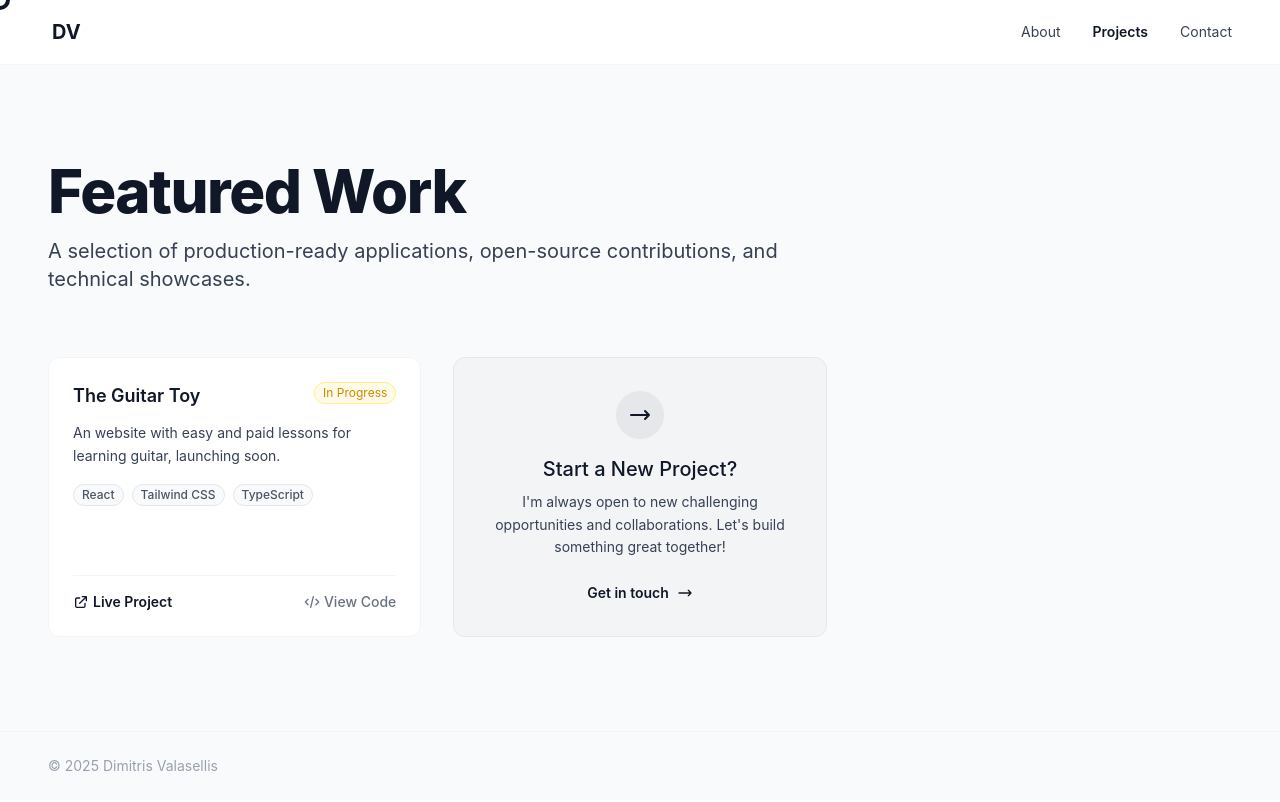
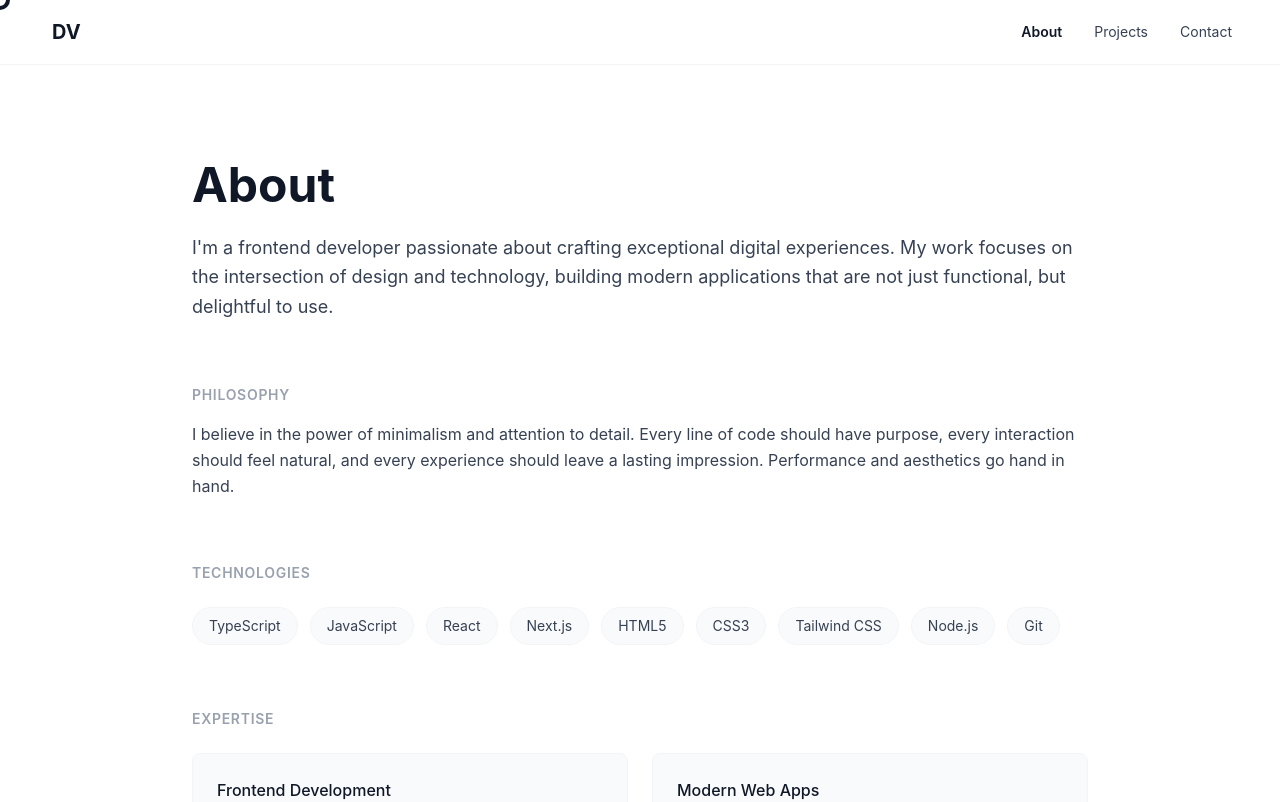
Before and after one commit to valasellis/portfolio, a Next.js app: page /projects in a window 1280 px wide. Shown: the top 802 px of the page. Built offline with nearby package versions, Linux system fonts and the light colour scheme.

Commit message:
Update projects.tsx

```diff
--- a/src/pages/projects.tsx
+++ b/src/pages/projects.tsx
@@ -1,194 +1,9 @@
-import { useEffect, useState, useMemo } from "react";
-import Link from "next/link"; // Required for Next.js internal navigation
+import { useEffect, useState } from "react";
+import Link from "next/link";
+import Head from "next/head";
 import CustomCursor from "@/components/CustomCursor";
-import Head from "next/head";
 
-// The project data structure is enhanced to clearly separate the live link from the code repository link.
-interface Project {
-  id: number;
-  title: string;
-  description: string;
-  tech: string[];
-  status: "Completed" | "In Progress" | "Archived" | "Get in touch"; // Stricter status types
-  liveLink: string; // Link to the live demo/website
-  codeLink: string; // Link to the source code repository (e.g., GitHub)
-}
-
-interface ProjectCardProps {
-  project: Project;
-}
-
-// ----------------------------------------------------------------------
-// 2. ProjectCard Component Definition
-// ----------------------------------------------------------------------
-
-const ProjectCard = ({ project }: ProjectCardProps) => {
-  const isCTACard = project.id === 99;
-
-  // CTA Card (Contact/More Projects) - MONOCHROME ACCENT
-  if (isCTACard) {
-    return (
-      <Link // CONVERTED FROM <a> to <Link>
-        href={project.liveLink} // Using liveLink for the contact path, which is "#contact"
-        onClick={(e) => {
-          // Manual smooth scroll for anchor links using Next.js Link
-          if (project.liveLink.startsWith("#")) {
-            const targetElement = document.getElementById(
-              project.liveLink.substring(1)
-            );
-            if (targetElement) {
-              e.preventDefault();
-              targetElement.scrollIntoView({ behavior: "smooth" });
-            }
-          }
-        }}
-        // Monochromatic card styling (light gray/white)
-        className="project-card group relative bg-gray-100 border border-gray-200 rounded-xl p-6 flex flex-col justify-center items-center text-center transition duration-300 hover:border-gray-300 hover:shadow-2xl hover:shadow-gray-200/70 min-h-[280px]"
-        aria-label={`Go to ${project.title}`}
-      >
-        <div className="inline-flex items-center justify-center w-12 h-12 bg-gray-200 rounded-full mb-4 group-hover:bg-gray-300 transition-colors">
-          {/* Arrow Right Icon */}
-          <svg
-            className="w-6 h-6 text-gray-900"
-            fill="none"
-            viewBox="0 0 24 24"
-            stroke="currentColor"
-          >
-            <path
-              strokeLinecap="round"
-              strokeLinejoin="round"
-              strokeWidth={2}
-              d="M17 8l4 4m0 0l-4 4m4-4H3"
-            />
-          </svg>
-        </div>
-        {/* Black/Dark Gray text */}
-        <h3 className="text-xl font-medium text-gray-900 mb-2">
-          {project.title}
-        </h3>
-        {/* Darker gray body text */}
-        <p className="text-sm text-gray-700 mb-4 leading-relaxed">
-          {project.description}
-        </p>
-        {/* Black link text */}
-        <span className="inline-flex items-center text-sm font-semibold text-gray-900 mt-2 transition-all duration-200 group-hover:translate-x-1">
-          {project.status}
-          {/* Arrow Right Icon */}
-          <svg
-            className="ml-2 w-4 h-4"
-            fill="none"
-            viewBox="0 0 24 24"
-            stroke="currentColor"
-          >
-            <path
-              strokeLinecap="round"
-              strokeLinejoin="round"
-              strokeWidth={2}
-              d="M17 8l4 4m0 0l-4 4m4-4H3"
-            />
-          </svg>
-        </span>
-      </Link>
-    );
-  }
-
-  // Default project card rendering
-  return (
-    <div className="project-card group relative bg-white border border-gray-100 rounded-xl p-6 flex flex-col justify-between transition duration-300 hover:border-gray-200 hover:shadow-2xl hover:shadow-gray-200/50 min-h-[280px]">
-      <div>
-        <div className="flex items-start justify-between mb-3">
-          <h3 className="text-lg font-semibold text-gray-900 group-hover:text-gray-700 transition-colors">
-            {project.title}
-          </h3>
-          <span
-            className={`text-xs px-2 py-0.5 rounded-full whitespace-nowrap border ${
-              project.status === "Completed"
-                ? "bg-green-50 text-green-600 border-green-200"
-                : project.status === "In Progress"
-                ? "bg-yellow-50 text-yellow-600 border-yellow-200"
-                : "bg-gray-50 text-gray-500 border-gray-200"
-            }`}
-          >
-            {project.status}
-          </span>
-        </div>
-
-        {/* Darker body text */}
-        <p className="text-sm text-gray-700 mb-4 leading-relaxed line-clamp-3">
-          {project.description}
-        </p>
-
-        <div className="flex flex-wrap gap-2 mb-4">
-          {project.tech.map((tech, i) => (
-            <span
-              key={i}
-              className="text-xs font-medium px-2 py-0.5 bg-gray-50 text-gray-600 rounded-full border border-gray-200"
-            >
-              {tech}
-            </span>
-          ))}
-        </div>
-      </div>
-
-      {/* Action Links: Live and Code - Monochrome Link color */}
-      <div className="flex justify-between items-center border-t border-gray-100 pt-4 mt-2">
-        <Link // External Link - Black accent
-          href={project.liveLink}
-          rel="noopener noreferrer"
-          className="flex items-center text-sm font-semibold text-gray-900 hover:text-gray-700 transition-colors"
-          aria-label={`View live demo of ${project.title}`}
-        >
-          {/* External Link Icon */}
-          <svg
-            className="mr-1 w-4 h-4"
-            fill="none"
-            viewBox="0 0 24 24"
-            stroke="currentColor"
-          >
-            <path
-              strokeLinecap="round"
-              strokeLinejoin="round"
-              strokeWidth={2}
-              d="M10 6H6a2 2 0 00-2 2v10a2 2 0 002 2h10a2 2 0 002-2v-4M14 4h6m0 0v6m0-6L10 14"
-            />
-          </svg>
-          Live Project
-        </Link>
-
-        {project.codeLink && (
-          <Link // External Link
-            href={project.codeLink}
-            rel="noopener noreferrer"
-            className="flex items-center text-sm font-medium text-gray-500 hover:text-gray-700 transition-colors"
-            aria-label={`View source code for ${project.title}`}
-          >
-            {/* Code Icon */}
-            <svg
-              className="mr-1 w-4 h-4"
-              fill="none"
-              viewBox="0 0 24 24"
-              stroke="currentColor"
-            >
-              <path
-                strokeLinecap="round"
-                strokeLinejoin="round"
-                strokeWidth={2}
-                d="M10 20l4-16m4 4l4 4-4 4M6 16l-4-4 4-4"
-              />
-            </svg>
-            View Code
-          </Link>
-        )}
-      </div>
-    </div>
-  );
-};
-
-// ----------------------------------------------------------------------
-// 3. Main App Component
-// ----------------------------------------------------------------------
-
-const App: React.FC = () => {
+function AboutPage() {
   const [mounted, setMounted] = useState(false);
   const [isMenuOpen, setIsMenuOpen] = useState(false); // Menu State
 
@@ -203,74 +18,92 @@ const App: React.FC = () => {
     }
   };
 
-  // Mock Project Data - REDUCED TO ONLY ONE PROJECT
-  const projects: Project[] = useMemo(
-    () => [
-      {
-        id: 1,
-        title: "The Guitar Toy",
-        description:
-          "An website with easy and paid lessons for learning guitar, launching soon.",
-        tech: ["React", "Tailwind CSS", "TypeScript"],
-        status: "In Progress",
-        liveLink: "/projects",
-        codeLink: "/projects",
-      },
-    ],
-    []
-  );
+  const techStack = [
+    "TypeScript",
+    "JavaScript",
+    "React",
+    "Next.js",
+    "HTML5",
+    "CSS3",
+    "Tailwind CSS",
+    "Node.js",
+    "Git",
+  ];
 
-  // CTA Card remains separate for its unique styling
-  const comingSoonCard: Project = {
-    id: 99,
-    title: "Start a New Project?",
-    description:
-      "I'm always open to new challenging opportunities and collaborations. Let's build something great together!",
-    tech: [],
-    status: "Get in touch",
-    liveLink: "/contact",
-    codeLink: "", // No code link for CTA
-  };
-
-  const allCards: Project[] = [...projects, comingSoonCard];
+  const expertise = [
+    {
+      title: "Frontend Development",
+      desc: "Building responsive, interactive user interfaces",
+    },
+    {
+      title: "Modern Web Apps",
+      desc: "Creating fast, SEO-friendly applications with Next.js",
+    },
+    {
+      title: "UI Implementation",
+      desc: "Translating designs into pixel-perfect code",
+    },
+    {
+      title: "Performance",
+      desc: "Optimizing for speed and smooth user experience",
+    },
+  ];
 
   return (
     <>
       <CustomCursor />
       <Head>
-        <title>Projects - Dimitris Valasellis</title>
+        <title>About - Dimitris Valasellis</title>
+        <meta
+          name="description"
+          content="Frontend Developer passionate about creating exceptional web experiences"
+        />
       </Head>
 
-      {/* Global Styles and Animations */}
-      <style>{`
+      {/* Global Styles for animations and hamburger menu - Kept for file completeness */}
+      <style jsx global>{`
         * {
-          font-family: 'Inter', -apple-system, BlinkMacSystemFont, sans-serif;
+          font-family: "Inter", -apple-system, BlinkMacSystemFont, sans-serif;
         }
 
         @keyframes fadeIn {
-          from { opacity: 0; transform: translateY(20px); }
-          to { opacity: 1; transform: translateY(0); }
+          from {
+            opacity: 0;
+            transform: translateY(10px);
+          }
+          to {
+            opacity: 1;
+            transform: translateY(0);
+          }
         }
 
         .fade-in {
           animation: fadeIn 0.6s cubic-bezier(0.16, 1, 0.3, 1) forwards;
         }
 
-        .stagger-1 { animation-delay: 0.1s; opacity: 0; }
-        .stagger-2 { animation-delay: 0.2s; opacity: 0; }
-
-        .project-card {
-          transition: all 0.3s cubic-bezier(0.16, 1, 0.3, 1);
+        .stagger-1 {
+          animation-delay: 0.1s;
+          opacity: 0;
+        }
+        .stagger-2 {
+          animation-delay: 0.2s;
+          opacity: 0;
+        }
+        .stagger-3 {
+          animation-delay: 0.3s;
+          opacity: 0;
+        }
+        .stagger-4 {
+          animation-delay: 0.4s;
+          opacity: 0;
         }
 
-        .project-card:hover {
-          transform: translateY(-4px);
-        }
-
+        /* Custom utility for the bar transition, applied to each span in the menu button */
         .hamburger-bar {
           transition: transform 0.3s ease, opacity 0.3s ease;
         }
 
+        /* Menu open state transformations */
         .menu-open .bar-top {
           transform: translateY(7px) rotate(45deg);
         }
@@ -282,8 +115,7 @@ const App: React.FC = () => {
         }
       `}</style>
 
-      {/* Main Container - bg-gray-50 for a clean white/gray background */}
-      <div className="min-h-screen bg-gray-50 flex flex-col">
+      <div className="min-h-screen bg-white flex flex-col">
         {/* Header - Monochrome styling */}
         <header className="sticky top-0 w-full z-50 bg-white/90 backdrop-blur-sm border-b border-gray-100">
           <div className="max-w-7xl mx-auto px-6 md:px-12 h-16 flex items-center justify-between">
@@ -295,19 +127,19 @@ const App: React.FC = () => {
               DV
             </Link>
 
-            {/* Desktop Navigation - Active Link uses bolder text, others use darker gray */}
+            {/* Desktop Navigation - Active Link uses bolder text */}
             <nav className="hidden md:flex items-center gap-8">
               <Link
                 href="/about"
                 onClick={handleLinkClick}
-                className="text-sm text-gray-700 hover:text-gray-900 transition-colors duration-200"
+                className="text-sm text-gray-900 font-semibold transition-colors duration-200"
               >
                 About
               </Link>
               <Link
                 href="/projects"
                 onClick={handleLinkClick}
-                className="text-sm text-gray-900 font-semibold transition-colors duration-200"
+                className="text-sm text-gray-700 hover:text-gray-900 transition-colors duration-200"
               >
                 Projects
               </Link>
@@ -320,7 +152,7 @@ const App: React.FC = () => {
               </Link>
             </nav>
 
-            {/* Hamburger Button (Mobile) - No change here */}
+            {/* Hamburger Button (Mobile) */}
             <button
               className={`md:hidden p-2 relative z-50 ${
                 isMenuOpen ? "menu-open" : ""
@@ -370,36 +202,115 @@ const App: React.FC = () => {
           </nav>
         </header>
 
-        {/* Main Content - Darker body text */}
-        <main id="projects" className="flex-1 pt-24 pb-16 px-6 md:px-12">
-          <div className="max-w-7xl mx-auto">
-            <div className={`${mounted ? "" : "opacity-0"}`}>
-              {/* Header */}
+        {/* Main Content - Improved Typography (bolder heading, darker body text) */}
+        <main className="flex-1 pt-24 pb-16 px-6 md:px-12">
+          <div className="max-w-4xl mx-auto">
+            <div className={`space-y-16 ${mounted ? "" : "opacity-0"}`}>
+              {/* Intro */}
               <section
-                className={`mb-16 max-w-3xl ${
-                  mounted ? "fade-in stagger-1" : "opacity-0"
-                }`}
+                className={`${mounted ? "fade-in stagger-1" : "opacity-0"}`}
               >
-                <h1 className="text-4xl md:text-6xl font-extrabold text-gray-900 mb-4 tracking-tight">
-                  Featured Work
+                {/* Bolder heading */}
+                <h1 className="text-4xl md:text-5xl font-bold text-gray-900 mb-6">
+                  About
                 </h1>
                 {/* Darker body text */}
-                <p className="text-xl text-gray-700">
-                  A selection of production-ready applications, open-source
-                  contributions, and technical showcases.
+                <p className="text-lg text-gray-700 leading-relaxed">
+                  I&apos;m a frontend developer passionate about crafting
+                  exceptional digital experiences. My work focuses on the
+                  intersection of design and technology, building modern
+                  applications that are not just functional, but delightful to
+                  use.
                 </p>
               </section>
 
-              {/* Projects Grid */}
-              <div
-                className={`grid grid-cols-1 md:grid-cols-2 lg:grid-cols-3 gap-8 ${
-                  mounted ? "fade-in stagger-2" : "opacity-0"
-                }`}
+              {/* Philosophy */}
+              <section
+                className={`${mounted ? "fade-in stagger-2" : "opacity-0"}`}
               >
-                {allCards.map((project: Project) => (
-                  <ProjectCard key={project.id} project={project} />
-                ))}
-              </div>
+                {/* Secondary color is gray-400 */}
+                <h2 className="text-sm font-semibold text-gray-400 uppercase tracking-wider mb-4">
+                  Philosophy
+                </h2>
+                {/* Darker body text */}
+                <p className="text-gray-700 leading-relaxed">
+                  I believe in the power of minimalism and attention to detail.
+                  Every line of code should have purpose, every interaction
+                  should feel natural, and every experience should leave a
+                  lasting impression. Performance and aesthetics go hand in
+                  hand.
+                </p>
+              </section>
+
+              {/* Tech Stack */}
+              <section
+                className={`${mounted ? "fade-in stagger-3" : "opacity-0"}`}
+              >
+                <h2 className="text-sm font-semibold text-gray-400 uppercase tracking-wider mb-6">
+                  Technologies
+                </h2>
+                <div className="flex flex-wrap gap-3">
+                  {techStack.map((tech, i) => (
+                    <span
+                      key={i}
+                      className="px-4 py-2 bg-gray-50 text-gray-700 text-sm rounded-full border border-gray-100 hover:border-gray-200 transition-all duration-200"
+                    >
+                      {tech}
+                    </span>
+                  ))}
+                </div>
+              </section>
+
+              {/* Expertise */}
+              <section
+                className={`${mounted ? "fade-in stagger-4" : "opacity-0"}`}
+              >
+                <h2 className="text-sm font-semibold text-gray-400 uppercase tracking-wider mb-6">
+                  Expertise
+                </h2>
+                <div className="grid md:grid-cols-2 gap-6">
+                  {expertise.map((item, i) => (
+                    <div
+                      key={i}
+                      className="group p-6 bg-gray-50 rounded-lg border border-gray-100 hover:border-gray-200 transition-all duration-200"
+                    >
+                      <h3 className="font-medium text-gray-900 mb-2 group-hover:text-gray-700 transition-colors">
+                        {item.title}
+                      </h3>
+                      <p className="text-sm text-gray-600">{item.desc}</p>
+                    </div>
+                  ))}
+                </div>
+              </section>
+
+              {/* CTA */}
+              <section className="pt-8 border-t border-gray-100">
+                <div className="flex items-center justify-between">
+                  <p className="text-gray-700">
+                    Let&apos;s create something exceptional together.
+                  </p>
+                  {/* CTA Button: Dark gray on hover */}
+                  <Link
+                    href="/contact"
+                    className="inline-flex items-center px-5 py-2.5 bg-gray-900 text-white text-sm font-medium rounded-full hover:bg-gray-800 transition-all duration-200 hover:shadow-lg"
+                  >
+                    Get in touch
+                    <svg
+                      className="ml-2 w-4 h-4"
+                      fill="none"
+                      viewBox="0 0 24 24"
+                      stroke="currentColor"
+                    >
+                      <path
+                        strokeLinecap="round"
+                        strokeLinejoin="round"
+                        strokeWidth={2}
+                        d="M17 8l4 4m0 0l-4 4m4-4H3"
+                      />
+                    </svg>
+                  </Link>
+                </div>
+              </section>
             </div>
           </div>
         </main>
@@ -415,6 +326,6 @@ const App: React.FC = () => {
       </div>
     </>
   );
-};
+}
 
-export default App;
+export default AboutPage;
```
